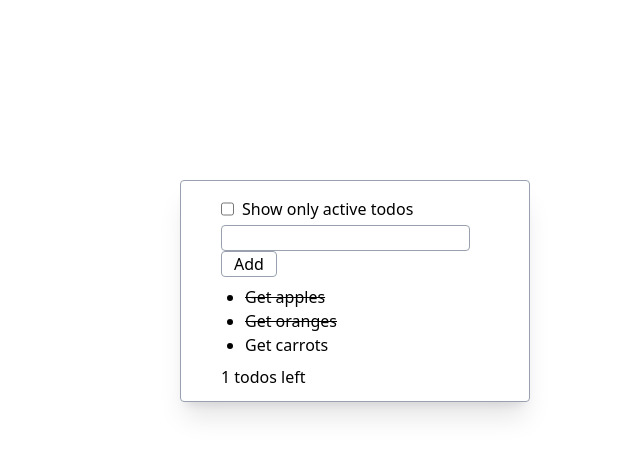
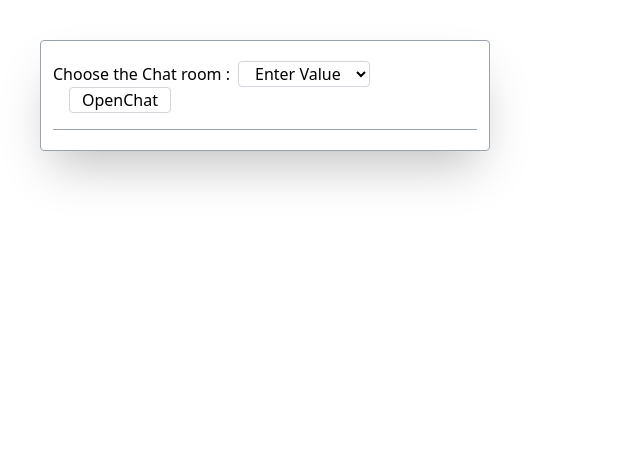
Before and after one commit to Shayan3528/Module-4, a React (Vite) app: page / in a window 1280 px wide. Shown: the top 456 px of the page, without its empty margins (0-640 px from the left). Built offline with nearby package versions, Linux system fonts and the light colour scheme.

Commit message:
Effects run for synchronization is needed

```diff
--- a/src/App.jsx
+++ b/src/App.jsx
@@ -1,132 +1,78 @@
-// import { useState } from "react";
-// import ChatRoom from "./Component/ChatRoom";
+import { useEffect, useState } from "react";
+import { createConnection, sendMessage } from "./Utlis/Chat";
 
-// export default function App() {
-//   const [showModal, setShowModal] = useState(true);
-//   const [roomId, setRoomId] = useState("general");
-//   const [serverUrl, setServerUrl] = useState("https://localhost:1234");
+const serverUrl = "https://localhost:1234";
 
-//   return (
-//     <div className="relative ml-10 mt-10 w-[400px] h-[400px] border border-gray-500 rounded  shadow-xl ">
-//       <button
-//         className="px-3  bg-blue-500 text-white rounded mt-5 ml-5"
-//         onClick={() => setShowModal(!showModal)}
-//       >
-//         {showModal ? "Hide Modal" : "Show Modal"}
-//       </button>
-//       <hr className="mx-5 mt-2 border-gray-400 " />
+function ChatRoom({roomId}) {
+  const [inputText, setInputText] = useState();
+  function handleChange(e) {
+    e.preventDefault();
+    sendMessage(inputText);
+    setInputText("");
+  }
 
-//       <div>
-//         <input
-//           type="text"
-//           value={serverUrl}
-//           onChange={(e) => setServerUrl(e.target.value)}
-//           placeholder="Enter server Url"
-//           className="border border-gray-400 rounded px-3 mx-5 my-5"
-//         />
-//       </div>
+  useEffect(() => {
+    const connection = createConnection(serverUrl, roomId);
+    connection.connect();
 
-//       {showModal && (
-//         <div className="absolute top-30 left-5 right-5 w-3/4 h-2/4 bg-gray-200 shadow-2xl">
-//           <select
-//             value={roomId}
-//             onChange={(e) => setRoomId(e.target.value)}
-//             className="mx-2 my-2 border border-gray-400 px-3 rounded focus:outline-none focus:border-green-500 focus:border-2 bg-gray-100 "
-//           >
-//             <option value="General">General</option>
-//             <option value="Travel">Travel</option>
-//             <option value="Music">Music</option>
-//           </select>
+    return () => connection.disconnect();
+  }, [roomId]);
 
-//           <div className="mx-3 flex justify-center itens-center mt-10">
-//             <ChatRoom roomId={roomId} serverUrl={serverUrl} />
-//           </div>
-//         </div>
-//       )}
-//     </div>
-//   );
-// }
+  return (
+    <>
+      <div>
+        <p className="mb-2 font-bold "> Welcome to the {roomId}!</p>
 
-// import { useRef } from "react";
+        <div>
+          <input
+            type="text"
+            value={inputText}
+            onChange={(e) => setInputText(e.target.value)}
+            placeholder="Message"
+            className="border boder-gray-400 rounded px-1 py-0.5 w-[150px]"
+          />
+          <button
+            onClick={handleChange}
+            className="border border-gray-400 px-2 ml-4 rounded "
+          >
+            {" "}
+            Send{" "}
+          </button>
+        </div>
+      </div>
+    </>
+  );
+}
 
-// export default function App() {
-//   let ref = useRef(0);
-//   function handleClick() {
-//     ref.current = ref.current + 1;
-//     console.log(ref.current);
-//   }
-
-//   return (
-//     <>
-//       <button
-//         onClick={handleClick}
-//         className=" border border-gray-400 px-2 rounded"
-//       >
-//         {" "}
-//         Click me{" "}
-//       </button>
-
-//       <p> {ref.current}</p>
-//     </>
-//   );
-// }
-
-import {  useState } from "react";
-import { createTodo, initialTodos } from "./Utlis/todo";
 
 export default function App() {
-  const [todos, setTodos] = useState(initialTodos);
-  const [showActive, setShowActive] = useState(false);
-  const activeTodos = todos.filter((todo) => !todo.completed);
-  const visibleTodos = showActive ? activeTodos : todos;
+  const [roomId, setRoomId] = useState();
+  const [show, setShow] = useState(false);
 
   return (
-    <div className="border border-gray-400 rounded shadow-xl w-[350px] h-auto ml-45 mt-45 px-10 py-3">
-      <label className="flex  gap-2 py-1">
-        <input
-          type="checkbox"
-          checked={showActive}
-          onChange={(e) => setShowActive(e.target.checked)}
-        />
-        Show only active todos
+    <div className="mt-10 ml-10 border border-gray-400 rounded w-[450px] px-3 py-5 shadow-2xl flex flex-col gap-4">
+      <label>
+        Choose the Chat room :
+        <select
+          value={roomId}
+          onChange={(e) => setRoomId(e.target.value)}
+          className="border border-gray-300 px-3 rounded ml-2 "
+        >
+          <option>Enter Value</option>
+          <option value="Travel">Travel</option>
+          <option value="General">General</option>
+          <option value="Music">Music</option>
+        </select>
+        <button
+          onClick={() => setShow(!show)}
+          className=" border border-gray-300 ml-4 rounded px-3"
+        >
+          {show ? "Close Chat" : "OpenChat"}
+        </button>
       </label>
-      <NewTodo onAdd={(newTodo) => setTodos([...todos, newTodo])} />{" "}
-      {/** Create new Todo */}
-      <ul className="px-6 py-2">
-        {visibleTodos.map((todo) => (
-          <li key={todo.id} className="list-disc ">
-            {todo.completed ? <s>{todo.text}</s> : todo.text}
-          </li>
-        ))}
-      </ul>
-      <footer>
-        {activeTodos.length} todos left
-      </footer>
+
+      <hr className="border-gray-400 " />
+      {show && <ChatRoom roomId={roomId} />}
     </div>
   );
 }
-
-function NewTodo({ onAdd }) {
-  const [text, setText] = useState("");
-
-  function handleAddClick() {
-    setText("");
-    onAdd(createTodo(text));
-  }
-
-  return (
-    <>
-      <input
-        value={text}
-        onChange={(e) => setText(e.target.value)}
-        className="border border-gray-400 rounded px-2 mr-3"
-      />
-      <button
-        className="border border-gray-400 rounded  px-3"
-        onClick={handleAddClick}
-      >
-        Add
-      </button>
-    </>
-  );
-}
--- /dev/null
+++ b/src/Utlis/Chat.js
@@ -0,0 +1,17 @@
+
+export function sendMessage(message){
+    console.log('You sent: ',message);
+}
+
+export function createConnection(serverUrl,roomId){
+    return{
+        connect(){
+            console.log('Connecting to  ' + roomId + " room at" + serverUrl + " ");
+
+        },
+        disconnect(){
+            console.log("Disconnect from  "+ roomId + " room at"+ serverUrl + " ");
+
+        }
+    };
+}
```
